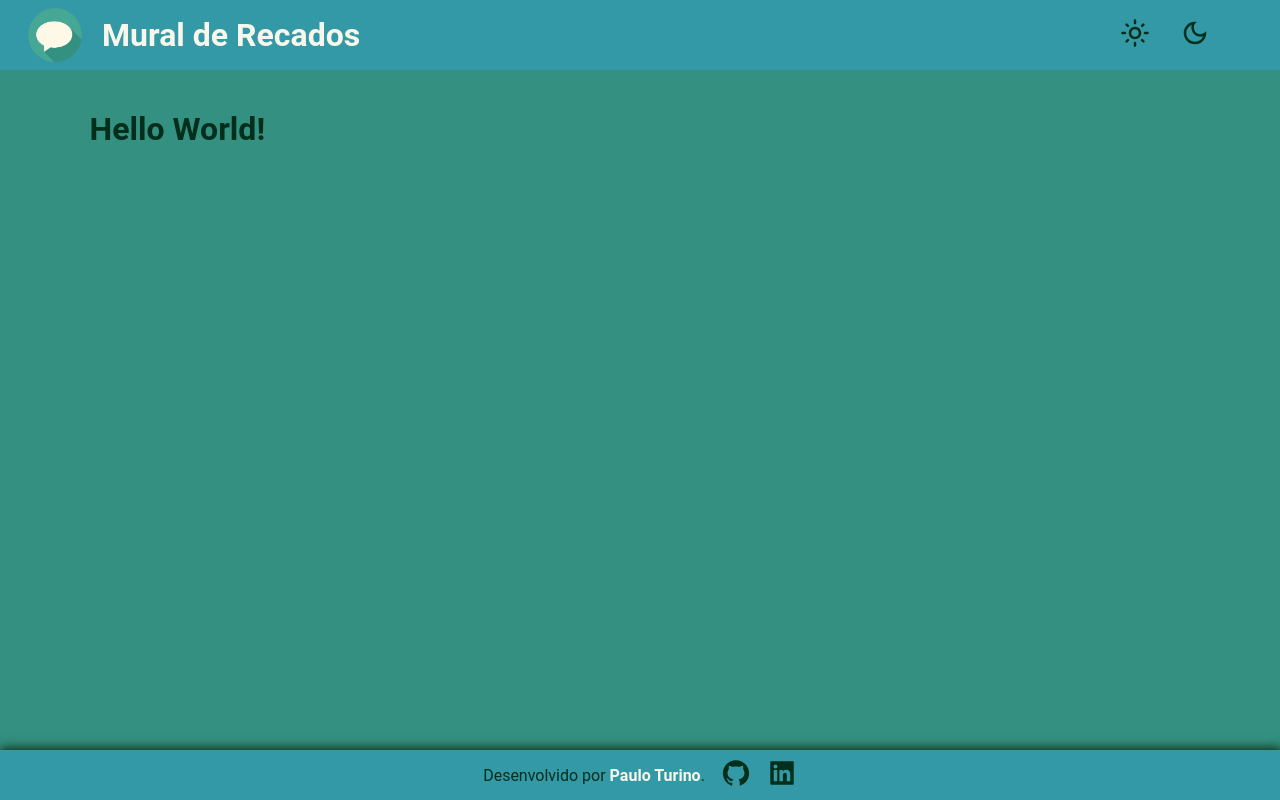
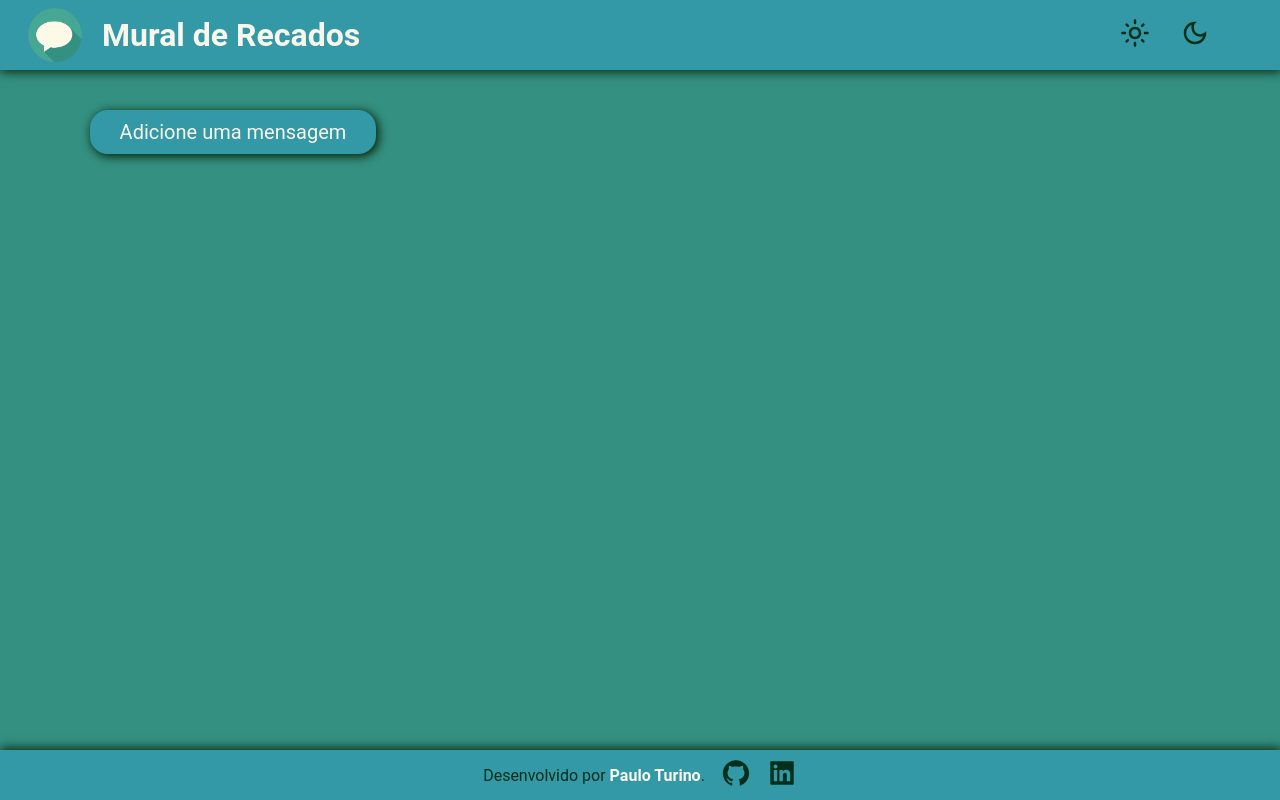
Before and after one commit to TurinoS/mural-de-recados, a React (Create React App) app: page / in a window 1280 px wide. Built offline with nearby package versions, Linux system fonts and the light colour scheme.

Commit message:
feat: implementando o botao que leva ao form

```diff
--- a/src/App.tsx
+++ b/src/App.tsx
@@ -1,12 +1,18 @@
+import { BrowserRouter, Route, Routes } from "react-router-dom";
 import Wrapper from "./components/Wrapper";
+import Home from "./pages/Home";
 
 function App() {
   return (
-    <Wrapper>
+    <BrowserRouter>
+      <Wrapper>
+        <Routes>
 
-      <h1>Hello World!</h1>
+        <Route path="/" element={<Home />} />
 
-    </Wrapper>
+        </Routes>
+      </Wrapper>
+    </BrowserRouter>
   );
 }
 
--- a/src/GlobalStyle.tsx
+++ b/src/GlobalStyle.tsx
@@ -8,7 +8,7 @@ export const GlobalStyle = createGlobalStyle`
         --primary: #3399A6;
         --secondary: #349081;
         --shadow: #0a290f;
-        --border-radius: 12px;
+        --border-radius: 18px;
     }
 
     * {
--- /dev/null
+++ b/src/components/StyledButton.tsx
@@ -0,0 +1,18 @@
+import styled from "styled-components";
+
+export const StyledButton = styled.button`
+    padding: .5em 1.5em;
+    background-color: var(--primary);
+    color: var(--font-white);
+    font-size: 20px;
+    border-radius: var(--border-radius);
+    border: none;
+    box-shadow: 2px 2px 10px 1px var(--shadow);
+
+    &:hover {
+        background-color: var(--green);
+        color: var(--font-black);
+        cursor: pointer;
+        transition: 350ms;
+    }
+`
--- /dev/null
+++ b/src/pages/Home.tsx
@@ -0,0 +1,9 @@
+import { StyledButton } from "../components/StyledButton";
+
+export default function Home() {
+    return(
+        <>
+            <StyledButton>Adicione uma mensagem</StyledButton>
+        </>
+    )
+}
--- a/src/style/Header.style.tsx
+++ b/src/style/Header.style.tsx
@@ -8,6 +8,7 @@ export const StyledHeader = styled.header`
     align-items: center;
     justify-content: space-between;
     box-shadow: 1px 1px 10px 1px var(--shadow);
+    position: sticky;
 
     & div {
         display: flex;
```
